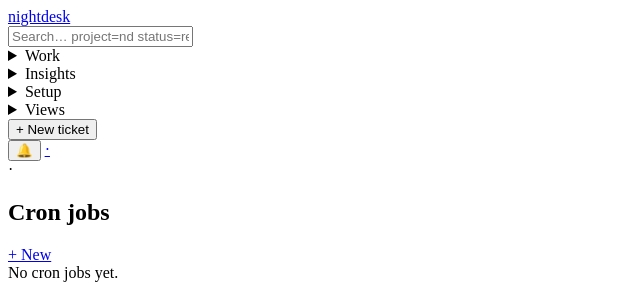
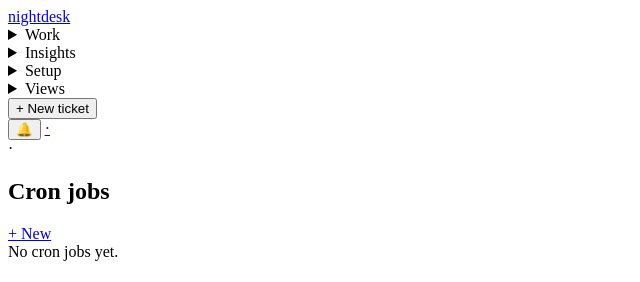
Before and after one commit to justinDeu/nightdesk, a Python web app: template src/nightdesk/templates/cron.html in a window 1280 px wide. Shown: the top 282 px of the page, without its empty margins (0-640 px from the left). Run offline with Jinja, Linux system fonts and the light colour scheme; the template is opened without the code that fills it, so the values that code supplies are empty.

Commit message:
Retire the header search box; "/" falls back to the command palette
The header dropdown was the third search surface next to the unified
filter bar and the Ctrl+K palette, each with its own code path and
keyboard quirks. Remove the box and its dropdown from base.html along
with the palette-side wiring (Esc blur, arrow nav, highlight reset).

"/" keeps focusing the filter bar on board/list; on pages without one
(ticket detail, settings) it now opens the palette, which is the search
surface there. The /header/search route stays: it is the palette's
cookie-auth ticket-search backend (noted in header.py).

Verified: box absent, "/" both branches, palette ticket search intact,
23-check keyboard regression suite passes.

```diff
--- a/src/nightdesk/api/routes/header.py
+++ b/src/nightdesk/api/routes/header.py
@@ -143,6 +143,8 @@ def build_router(get_session, bearer_token: str, templates: Jinja2Templates,
     router = APIRouter(tags=["header"])
     auth = Depends(require_token_cookie_or_bearer(bearer_token))
 
+    # The header search box was removed; this partial now serves the command palette's
+    # ticket search (cookie-auth twin of the JSON API) and must outlive the box.
     @router.get("/header/search", response_class=HTMLResponse, dependencies=[auth])
     async def header_search(
         request: Request,
--- a/src/nightdesk/templates/base.html
+++ b/src/nightdesk/templates/base.html
@@ -55,25 +55,6 @@
   <body class="bg-bg text-fg min-h-screen">
     <header class="sticky top-0 z-40 flex items-center gap-4 px-4 py-2 border-b border-border bg-bg-elev">
       <a href="/" class="font-bold text-accent shrink-0">nightdesk</a>
-      <div id="header-search" class="relative w-64 shrink-0">
-        <input type="text"
-               name="q"
-               placeholder="Search… project=nd status=review"
-               autocomplete="off"
-               role="combobox"
-               aria-controls="search-results"
-               aria-autocomplete="list"
-               hx-get="/header/search"
-               hx-trigger="keyup changed delay:200ms, focus"
-               hx-target="#search-results"
-               hx-include="this"
-               hx-swap="innerHTML"
-               onfocus="document.getElementById('search-results').classList.remove('hidden')"
-               onblur="setTimeout(() => document.getElementById('search-results').classList.add('hidden'), 150)"
-               class="w-full px-2 py-1 text-sm bg-bg-elev-2 border border-border rounded text-fg placeholder:text-fg-muted focus:outline-none focus:border-accent" />
-        <div id="search-results"
-             class="absolute mt-1 w-72 bg-bg-elev border border-border rounded shadow z-50 hidden"></div>
-      </div>
       <nav class="flex items-center gap-1 text-sm" aria-label="Primary">
         {% set nav_groups = [
           ('work', 'Work', '/', [
--- a/src/nightdesk/templates/partials/command_palette.html
+++ b/src/nightdesk/templates/partials/command_palette.html
@@ -86,7 +86,7 @@
       ('Esc', 'Clear selection / cursor'),
     ] %}
     {% set _view_shortcuts = [
-      ('/', 'Focus search / filter bar'),
+      ('/', 'Filter bar on board/list; palette elsewhere'),
       ('Ctrl / Cmd + B', 'Toggle board / list view'),
       ('Shift + V', 'Display options (group, order, properties)'),
     ] %}
@@ -147,9 +147,9 @@
 
     <p class="mt-3 rounded border border-border bg-bg px-3 py-2 text-[11px] leading-snug text-fg-muted">
       Shortcuts are an enhancement. Every action stays reachable by mouse:
-      the header search box, the + New ticket button, and the per-ticket
-      Run-now / Archive / Requeue controls. Shortcuts are ignored while
-      typing in input fields.
+      the Ctrl/Cmd+K palette, the filter bar, the + New ticket button, and
+      the per-ticket Run-now / Archive / Requeue controls. Shortcuts are
+      ignored while typing in input fields.
     </p>
   </div>
   </div>
```
Also changed, not shown: src/nightdesk/static/command_palette.js (+11 -65 lines).
